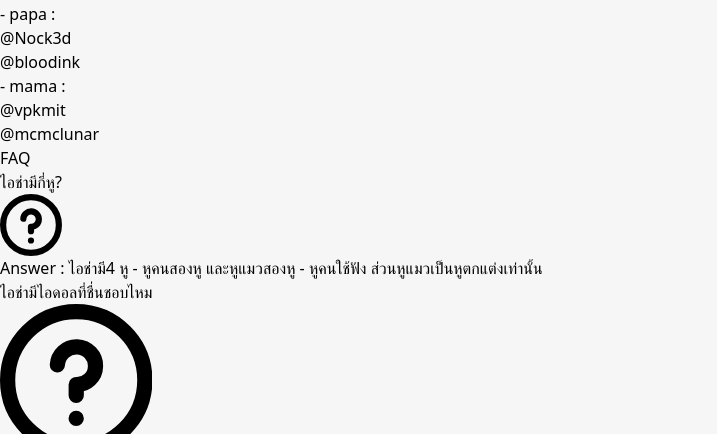
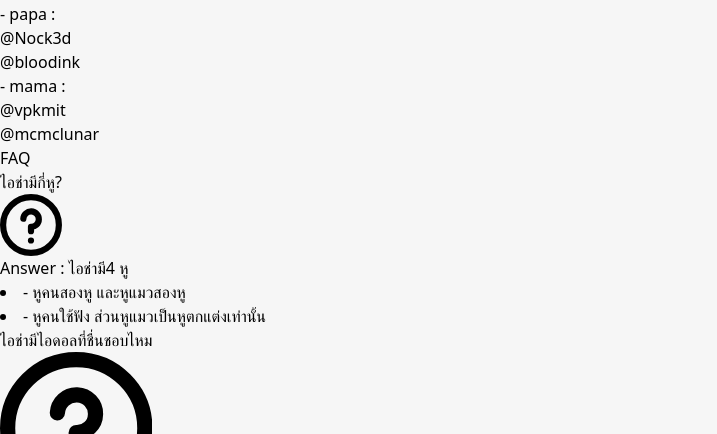
Before and after one commit to siravijbb/aisha-static-wiki-for-kmutt-showcase, an Astro site: page / in a window 1280 px wide. Shown: the part 2013-2447 px from the top of the page, without its empty margins (0-717 px from the left). Built offline with nearby package versions, Linux system fonts and the light colour scheme; Astro itself is replaced by a stand-in of ours.

Commit message:
fixed:answer

```diff
--- a/src/pages/index.astro
+++ b/src/pages/index.astro
@@ -161,8 +161,12 @@ import Navbar from "../components/Navbar.astro";
             class="p-5 border border-b-0 border-gray-200 dark:border-gray-700 dark:bg-gray-900"
           >
             <p class="mb-2 text-gray-500 dark:text-gray-400">
-              Answer : ไอช่ามี4 หู - หูคนสองหู และหูแมวสองหู - หูคนใช้ฟัง
-              ส่วนหูแมวเป็นหูตกแต่งเท่านั้น
+              Answer : ไอช่ามี4 หู <li class="text-gray-500 dark:text-gray-400">
+                - หูคนสองหู และหูแมวสองหู
+              </li>
+              <li class="text-gray-500 dark:text-gray-400">
+                - หูคนใช้ฟัง ส่วนหูแมวเป็นหูตกแต่งเท่านั้น
+              </li>
             </p>
           </div>
         </div>
```
